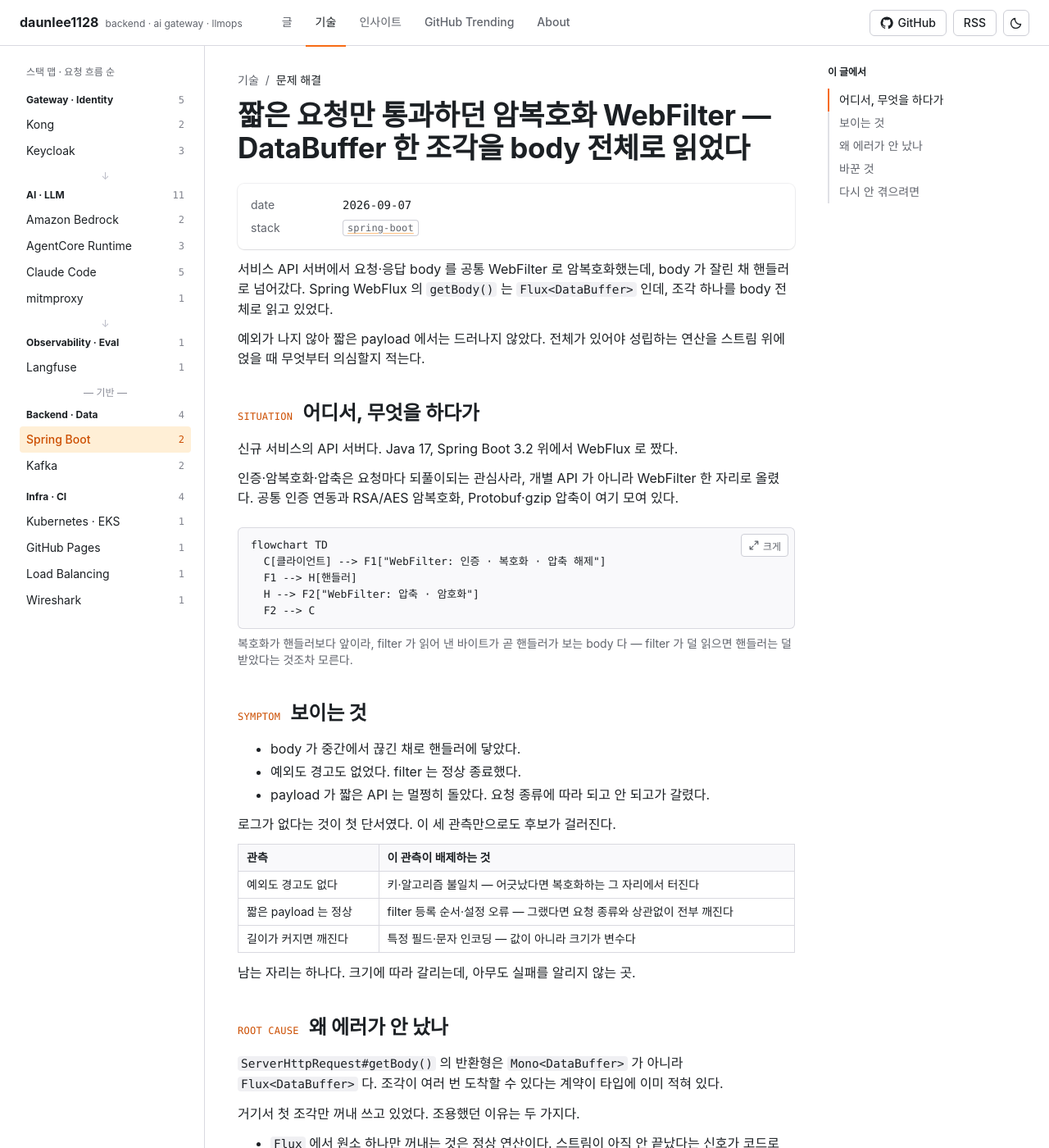
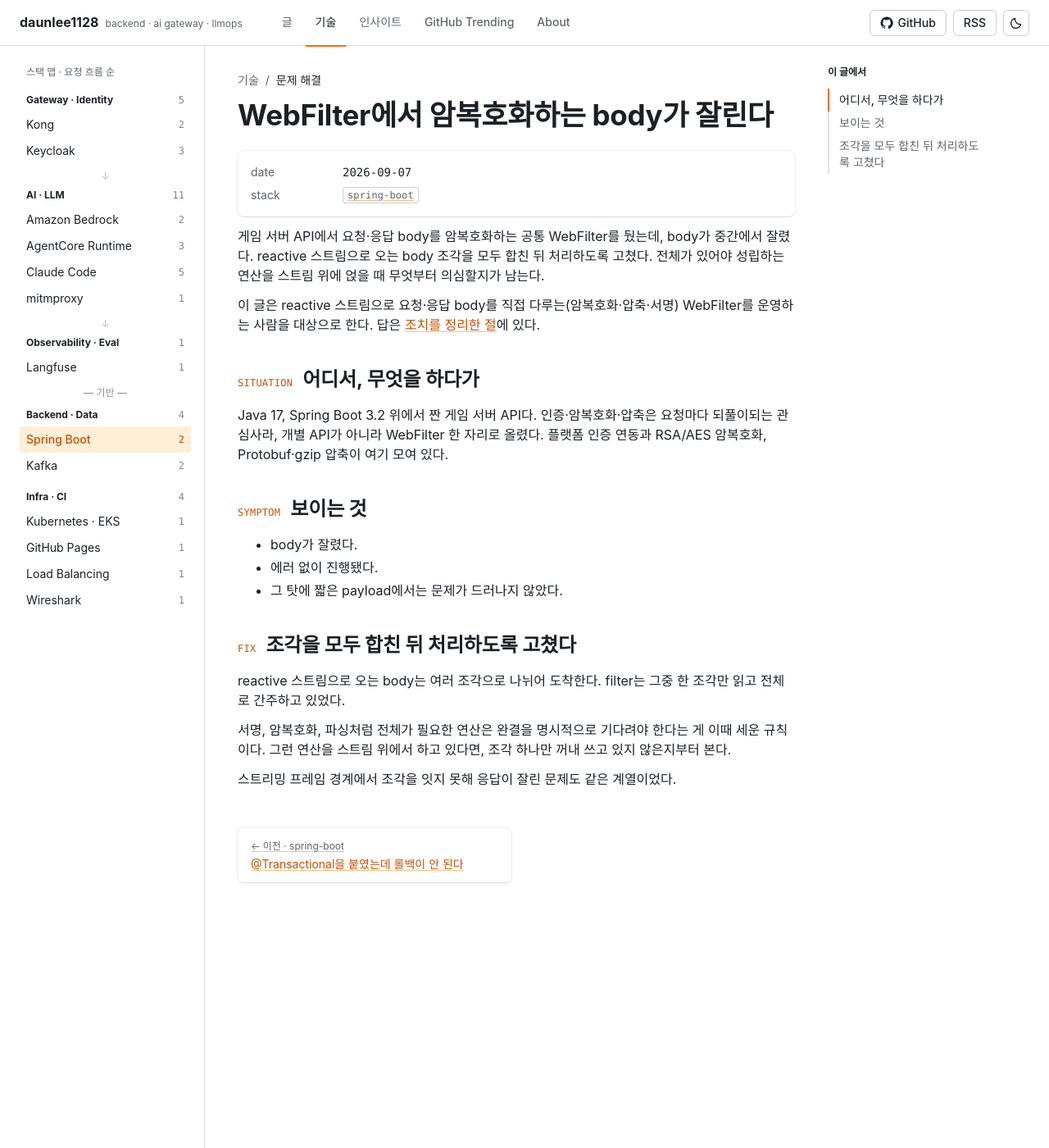
Before and after one commit to daunlee1128/daunlee1128.github.io, a Jekyll site: the page built from _tech/webflux-filter-body-truncation.md, in a window 1280 px wide and 1400 px high. Shown: the whole window at 82% size. Built offline with Jekyll 4.4.1, drawn with Linux system fonts in a browser that asks for light colours; a script that is not in the unit is left out; some of the changed text lies outside the part shown.

Commit message:
docs: WebFlux WebFilter body 절단 글 재작성
Co-Authored-By: Claude Sonnet 5 <noreply@anthropic.com>

````diff
--- a/_tech/webflux-filter-body-truncation.md
+++ b/_tech/webflux-filter-body-truncation.md
@@ -1,126 +1,40 @@
 ---
 type: tech
 kind: troubleshooting
-title: 짧은 요청만 통과하던 암복호화 WebFilter — DataBuffer 한 조각을 body 전체로 읽었다
+title: WebFilter에서 암복호화하는 body가 잘린다
 date: 2026-09-07
 stack: [spring-boot]
-summary: 요청·응답 body 를 암복호화하는 WebFilter 가 짧은 요청만 통과시켰다. Flux<DataBuffer> 의 첫 조각을 body 전체로 읽고 있었다.
+summary: 게임 서버 API에서 요청·응답 body를 암복호화하는 공통 WebFilter를 뒀는데 body가 잘렸다. reactive 스트림 조각을 한 개만 읽고 전체로 간주한 게 원인이었다.
 ---
 
-서비스 API 서버에서 요청·응답 body 를 공통 WebFilter 로 암복호화했는데, body 가 잘린 채 핸들러로 넘어갔다. Spring WebFlux 의 `getBody()` 는 `Flux<DataBuffer>` 인데, 조각 하나를 body 전체로 읽고 있었다.
+게임 서버 API에서 요청·응답 body를 암복호화하는 공통 WebFilter를 뒀는데, body가 중간에서 잘렸다. reactive
+스트림으로 오는 body 조각을 모두 합친 뒤 처리하도록 고쳤다. 전체가 있어야 성립하는 연산을 스트림 위에 얹을 때
+무엇부터 의심할지가 남는다.
 
-예외가 나지 않아 짧은 payload 에서는 드러나지 않았다. 전체가 있어야 성립하는 연산을 스트림 위에 얹을 때 무엇부터 의심할지 적는다.
+이 글은 reactive 스트림으로 요청·응답 body를 직접 다루는(암복호화·압축·서명) WebFilter를 운영하는 사람을
+대상으로 한다. 답은 [조치를 정리한 절](#fix)에 있다.
 
 {: #situation data-k="SITUATION"}
 ## 어디서, 무엇을 하다가
 
-신규 서비스의 API 서버다. Java 17, Spring Boot 3.2 위에서 WebFlux 로 짰다.
-
-인증·암복호화·압축은 요청마다 되풀이되는 관심사라, 개별 API 가 아니라 WebFilter 한 자리로 올렸다. 공통 인증 연동과 RSA/AES 암복호화, Protobuf·gzip 압축이 여기 모여 있다.
-
-```mermaid
-flowchart TD
-  C[클라이언트] --> F1["WebFilter: 인증 · 복호화 · 압축 해제"]
-  F1 --> H[핸들러]
-  H --> F2["WebFilter: 압축 · 암호화"]
-  F2 --> C
-```
-
-*복호화가 핸들러보다 앞이라, filter 가 읽어 낸 바이트가 곧 핸들러가 보는 body 다 — filter 가 덜 읽으면 핸들러는 덜 받았다는 것조차 모른다.*
+Java 17, Spring Boot 3.2 위에서 짠 게임 서버 API다. 인증·암복호화·압축은 요청마다 되풀이되는 관심사라,
+개별 API가 아니라 WebFilter 한 자리로 올렸다. 플랫폼 인증 연동과 RSA/AES 암복호화, Protobuf·gzip 압축이
+여기 모여 있다.
 
 {: #symptom data-k="SYMPTOM"}
 ## 보이는 것
 
-- body 가 중간에서 끊긴 채로 핸들러에 닿았다.
-- 예외도 경고도 없었다. filter 는 정상 종료했다.
-- payload 가 짧은 API 는 멀쩡히 돌았다. 요청 종류에 따라 되고 안 되고가 갈렸다.
-
-로그가 없다는 것이 첫 단서였다. 이 세 관측만으로도 후보가 걸러진다.
-
-| 관측 | 이 관측이 배제하는 것 |
-|---|---|
-| 예외도 경고도 없다 | 키·알고리즘 불일치 — 어긋났다면 복호화하는 그 자리에서 터진다 |
-| 짧은 payload 는 정상 | filter 등록 순서·설정 오류 — 그랬다면 요청 종류와 상관없이 전부 깨진다 |
-| 길이가 커지면 깨진다 | 특정 필드·문자 인코딩 — 값이 아니라 크기가 변수다 |
-
-남는 자리는 하나다. 크기에 따라 갈리는데, 아무도 실패를 알리지 않는 곳.
-
-{: #root-cause data-k="ROOT CAUSE"}
-## 왜 에러가 안 났나
-
-`ServerHttpRequest#getBody()` 의 반환형은 `Mono<DataBuffer>` 가 아니라 `Flux<DataBuffer>` 다. 조각이 여러 번 도착할 수 있다는 계약이 타입에 이미 적혀 있다.
-
-거기서 첫 조각만 꺼내 쓰고 있었다. 조용했던 이유는 두 가지다.
-
-- `Flux` 에서 원소 하나만 꺼내는 것은 정상 연산이다. 스트림이 아직 안 끝났다는 신호가 코드로 오지 않는다.
-- 짧은 payload 는 조각 하나에 다 들어온다. 그때는 "한 조각 = body 전체" 가 우연히 참이다.
-
-<figure class="fig">
-<div class="fig-scroll">
-<svg viewBox="0 0 620 170" role="img" aria-label="짧은 payload 는 조각 하나로 도착해 우연히 맞고, 긴 payload 는 조각 여럿으로 나뉘어 첫 조각만 읽힌다">
-  <text class="d-band" x="8" y="16">① 짧은 payload — 조각이 하나</text>
-  <rect class="d-box d-em" x="8" y="26" width="120" height="36" rx="2"/>
-  <text class="d-t" x="68" y="43" text-anchor="middle">조각 1</text>
-  <text class="d-t2" x="68" y="57" text-anchor="middle">읽음</text>
-  <line class="d-l" x1="128" y1="44" x2="176" y2="44"/>
-  <text class="d-lbl" x="186" y="41">읽은 것 = body 전체</text>
-  <text class="d-lbl" x="186" y="57">우연히 맞는다</text>
-  <text class="d-band" x="8" y="98">② 긴 payload — 조각이 여럿</text>
-  <rect class="d-box d-em" x="8" y="108" width="120" height="36" rx="2"/>
-  <text class="d-t" x="68" y="125" text-anchor="middle">조각 1</text>
-  <text class="d-t2" x="68" y="139" text-anchor="middle">읽음</text>
-  <rect class="d-box d-alt" x="134" y="108" width="120" height="36" rx="2"/>
-  <text class="d-t" x="194" y="130" text-anchor="middle">조각 2</text>
-  <rect class="d-box d-alt" x="260" y="108" width="120" height="36" rx="2"/>
-  <text class="d-t" x="320" y="130" text-anchor="middle">조각 3</text>
-  <line class="d-l d-dash" x1="380" y1="126" x2="420" y2="126"/>
-  <text class="d-lbl d-em" x="428" y="123">읽은 것 = 조각 1</text>
-  <text class="d-lbl" x="428" y="139">나머지는 버려진다</text>
-</svg>
-</div>
-<figcaption>같은 코드가 짧은 요청에서는 맞는 답을 낸다 — 그래서 결함이 payload 길이 뒤에 숨는다.</figcaption>
-</figure>
+- body가 잘렸다.
+- 에러 없이 진행됐다.
+- 그 탓에 짧은 payload에서는 문제가 드러나지 않았다.
 
 {: #fix data-k="FIX"}
-## 바꾼 것
+## 조각을 모두 합친 뒤 처리하도록 고쳤다
 
-조각이 다 도착할 때까지 기다렸다가 하나로 합친 뒤 처리하도록 바꿨다. `DataBufferUtils.join` 이 그 일을 한다.
+reactive 스트림으로 오는 body는 여러 조각으로 나뉘어 도착한다. filter는 그중 한 조각만 읽고 전체로 간주하고
+있었다.
 
-아래 두 조각은 실제 프로젝트 코드가 아니라, 공개 API 로 재구성한 최소 형태다.
+서명, 암복호화, 파싱처럼 전체가 필요한 연산은 완결을 명시적으로 기다려야 한다는 게 이때 세운 규칙이다. 그런
+연산을 스트림 위에서 하고 있다면, 조각 하나만 꺼내 쓰고 있지 않은지부터 본다.
 
-```java
-// 잘못된 쪽 — Flux 에서 첫 조각만 꺼내 body 전체로 쓴다
-exchange.getRequest().getBody()
-        .next()                          // Mono<DataBuffer>: 조각 하나
-        .map(buf -> decrypt(toBytes(buf)));
-```
-
-```java
-// 고친 쪽 — 완결을 명시적으로 기다린 뒤 합친다
-DataBufferUtils.join(exchange.getRequest().getBody())
-        .map(joined -> {
-            byte[] bytes = new byte[joined.readableByteCount()];
-            joined.read(bytes);
-            DataBufferUtils.release(joined);
-            return decrypt(bytes);
-        });
-```
-
-합친 body 는 `ServerHttpRequestDecorator` 로 감싸 하류에 넘긴다. 원본 `Flux` 는 이미 소비돼서, 그냥 두면 핸들러가 빈 body 를 본다.
-
-응답 쪽도 같다. `ServerHttpResponseDecorator#writeWith` 가 받는 것도 `Publisher<? extends DataBuffer>` 라서, 암호화하기 전에 한 번 합쳐야 한다.
-
-감수한 것이 있다. `join` 은 body 전체를 메모리에 올린다. 대용량 업로드나 스트리밍 응답 경로에 이 filter 를 태우면 그만큼이 그대로 힙에 쌓인다.
-
-{: #prevention data-k="PREVENTION"}
-## 다시 안 겪으려면
-
-| 넣은 것 | 무엇을 막나 | 아직 못 막는 것 |
-|---|---|---|
-| 서명·암복호화·파싱은 완결을 명시적으로 기다린 뒤에 한다는 규칙 | 부분 입력을 전체로 오인하는 것 | 규칙을 모르는 사람이 body 를 만지는 filter 를 새로 붙이는 경우 |
-| 조각이 여러 개로 쪼개질 크기의 payload 를 테스트에 넣음 | 짧은 요청만 도는 테스트가 통과시키는 결함 | 분할 지점은 환경·버전마다 달라, 어떤 크기면 충분한지 보장하지 못한다 |
-| body 를 다루는 filter 의 적용 경로를 한정 | 대용량 경로가 `join` 으로 메모리를 통째로 쓰는 것 | 경로 한정을 빠뜨린 채 추가되는 endpoint |
-
-코드에서 볼 자리는 한 곳이다. **반환 타입이 `Flux` 인데 원소를 하나만 꺼내 쓰고 있으면 거기가 의심할 자리다.** body 를 다루는 코드에 `next()`, `take(1)`, `blockFirst()` 가 있으면 먼저 읽어 본다.
-
-프레임 경계에서 남은 바이트를 다음 조각으로 넘기지 않아 스트리밍 응답이 잘린 일도 같은 계열이었다. 그건 다른 글에서 다룬다.
+스트리밍 프레임 경계에서 조각을 잇지 못해 응답이 잘린 문제도 같은 계열이었다.
````
